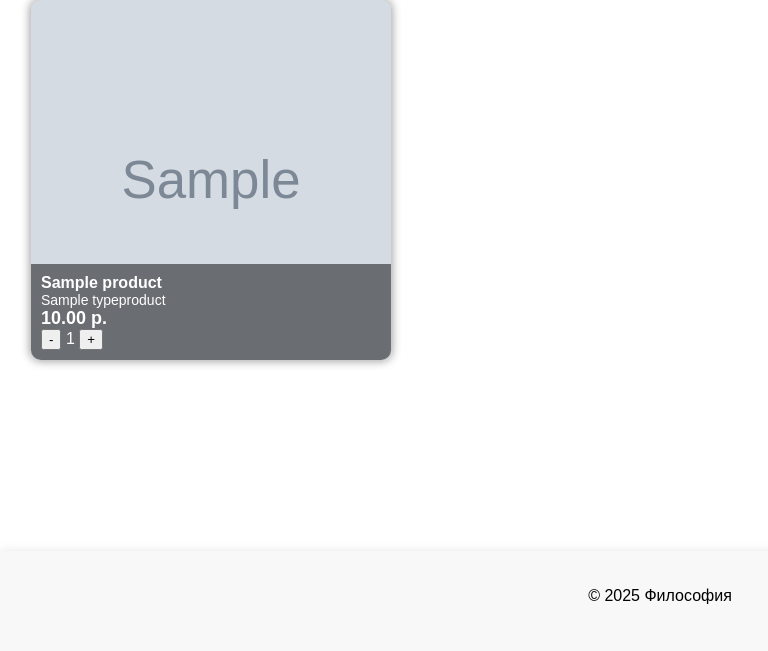
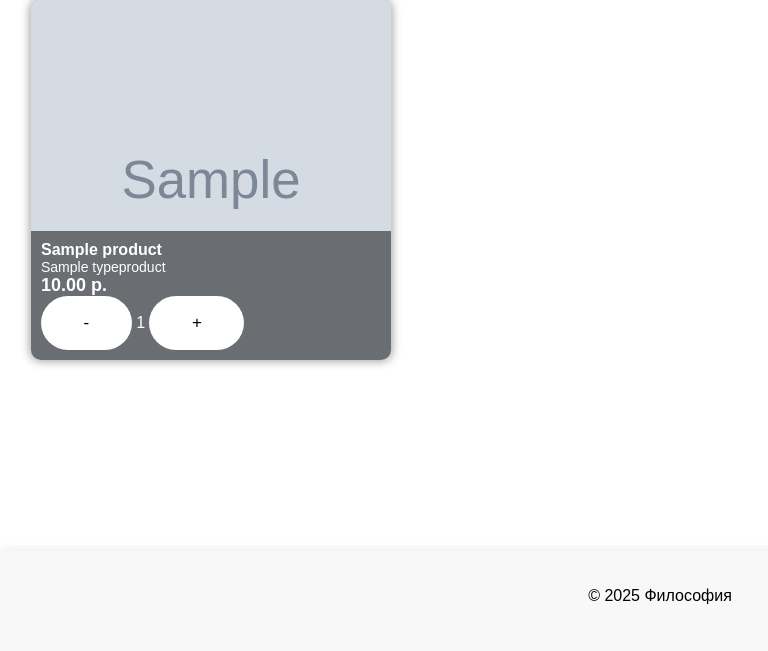
Before and after one commit to WoodyDoodle/candles_shop, a Django app: page /shop/ in a window 1280 px wide. Shown: the part 149-800 px from the top of the page, without its empty margins (0-768 px from the left). Run offline with Django 5.2, Linux system fonts and the light colour scheme; a user stored in the database is signed in; tables that the repository leaves empty hold one stand-in row (values such as "Sample post"); grey boxes marked "Sample" are stand-in pictures.

Commit message:
working at product-counter

```diff
--- a/api/views.py
+++ b/api/views.py
@@ -1,5 +1,6 @@
 import logging
 import json
+import traceback
 
 from django.contrib.auth.models import User
 from django.http import JsonResponse, HttpRequest
@@ -52,10 +53,10 @@ def add_product_to_cart(request:HttpRequest, customer:Customer, cart:Cart):
         body = json.loads(request.body)
         product_id = body['product_id']
         cart = Cart.objects.get_or_create(customer=customer)[0]
-        product = Product.objects.get(id=product_id)
+        product = Product.objects.filter(id=product_id).first()
         cart.products.add(product)
-
     except:
+        traceback.print_exc()
         products = Cart_Product.objects.filter(cart=cart)
         count_products = sum([product.count for product in products.all()])
         return JsonResponse({
@@ -79,7 +80,7 @@ def change_count_product_cart(request:HttpRequest, customer:Customer, cart:Cart)
     product = Product.objects.get(id=product_id)
     if not product:
         return JsonResponse({'success': False,
-                             'error': f'Товар c id {product_id} найден'})
+                             'error': f'Товар c id {product_id} не найден'})
 
     cart_product = Cart_Product.objects.filter(cart=cart,product=product_id).first()
     if not cart_product:
--- /dev/null
+++ b/static/css/counter.css
@@ -0,0 +1,48 @@
+.plus, .minus {
+    position: relative;
+    font-size: 17px;
+    text-transform: uppercase;
+    text-decoration: none;
+    padding: 1em 2.5em;
+    display: inline-block;
+    cursor: pointer;
+    border-radius: 6em;
+    transition: all 0.2s;
+    border: none;
+    font-family: inherit;
+    font-weight: 500;
+    color: black;
+    background-color: white;
+  }
+
+  .plus:hover, .minus:hover {
+    transform: translateY(-3px);
+    box-shadow: 0 10px 20px rgba(0, 0, 0, 0.2);
+  }
+
+  .plus:active, .minus:active {
+    transform: translateY(-1px);
+    box-shadow: 0 5px 10px rgba(0, 0, 0, 0.2);
+  }
+
+  .plus::after, .minus::after {
+    content: "";
+    display: inline-block;
+    height: 100%;
+    width: 100%;
+    border-radius: 100px;
+    position: absolute;
+    top: 0;
+    left: 0;
+    z-index: -1;
+    transition: all 0.4s;
+  }
+
+  .plus::after, .minus::after {
+    background-color: #fff;
+  }
+
+  .plus:hover::after, .minus:hover::after {
+    transform: scaleX(1.4) scaleY(1.6);
+    opacity: 0;
+  }
--- a/static/js/add_to_cart.js
+++ /dev/null
@@ -1,90 +0,0 @@
-fetch('../api/cart', {
-    method: 'GET',
-    headers: {
-        'Content-Type': 'application/json',
-        'X-CSRFToken': '{{ csrf_token }}',
-    },
-})
-.then(response => response.json())
-.then(data => {
-    document.querySelectorAll('.buy-button').forEach(button => {
-        const productId = button.dataset.productId;
-        product = data.data.find(item => item.product == productId);
-        if (product) {
-            button.outerHTML = `
-                <div class="counter">
-                    <button class="minus" data-product-id=${productId}>-</button>
-                    <span class="count">${product.count}</span>
-                    <button class="plus" data-product-id=${productId}>+</button>
-                </div>
-            `;
-        }
-    });
-});
-
-
-
-document.querySelectorAll('.buy-button').forEach(button => {
-    button.addEventListener('click', event => {
-        event.preventDefault();
-        const productId = event.target.dataset.productId;
-        fetch('../api/add-to-cart', {
-            method: 'POST',
-            headers: {
-                'Content-Type': 'application/json',
-                'X-CSRFToken': '{{ csrf_token }}',
-            },
-            body: JSON.stringify({ product_id: productId }),
-        })
-        .then(response => response.json())
-        .then(data => {
-            document.querySelector('.count_product_cart').textContent = data.cart_count;
-        });
-    });
-});
-
-
-
-document.addEventListener('DOMContentLoaded', function() {
-document.querySelectorAll('.minus, .plus').forEach(button => {
-    button.addEventListener('click', event => {
-        console.log('Button clicked');
-        const countElement = event.target.parentElement.querySelector('.count');
-        let count = parseInt(countElement.textContent);
-
-        if (event.target.classList.contains('minus')) {
-            count--;
-        } else {
-            count++;
-        }
-
-        countElement.textContent = count;
-
-        const dataProductId = event.target.getAttribute('data-product-id');
-
-        // Показываем колесико загрузки
-        // ...
-
-        // Отправляем POST-запрос
-        fetch('../api/change-count-product', {
-            method: 'POST',
-            headers: {
-                'Content-Type': 'application/json',
-                'X-CSRFToken': '{{ csrf_token }}',
-            },
-            body: JSON.stringify({
-                count: count,
-                product_id: dataProductId
-            }),
-        })
-        .then(response => response.json())
-        .then(data => {
-            console.log('Response:', 'nothing');
-            // Скрываем колесико загрузки
-            // ...
-        })
-        .catch((error) => {
-            console.error('Error:', error);
-        });
-    });
-})});
--- /dev/null
+++ b/static/js/shop.js
@@ -0,0 +1,117 @@
+fetch('../api/cart', {
+    method: 'GET',
+    headers: {
+        'Content-Type': 'application/json',
+        'X-CSRFToken': '{{ csrf_token }}',
+    },
+})
+.then(response => response.json())
+.then(data => {
+    document.querySelectorAll('.buy-button').forEach(button => {
+        const productId = button.dataset.productId;
+        let product = data.data.find(item => item.product == productId);
+        if (product) {
+            convertButtonToCounter(button, productId, product.count);
+        }
+    });
+});
+
+
+document.addEventListener('click', function(event) {
+    if (event.target.classList.contains('minus')) {
+        const counter = event.target.closest('.counter');
+        const count = parseInt(counter.querySelector('.count').textContent) - 1;
+        counter.querySelector('.count').textContent = count;
+        // ПОдождать 2 секунды перед отправкой запроса
+        setTimeout(() => {
+            newCount = parseInt(counter.querySelector('.count').textContent);
+            if (count === newCount) {
+                alert('Обновление');
+                updateProductCount(counter.dataset.productId, count);
+            } else {
+                alert('Обновление не прошло');
+            }
+        }, 2000);
+
+        if (count === 0) {
+            convertCounterToButton(counter, counter.dataset.productId);
+        }
+    };
+    if (event.target.classList.contains('plus')) {
+        const counter = event.target.closest('.counter');
+        const count = parseInt(counter.querySelector('.count').textContent) + 1;
+        counter.querySelector('.count').textContent = count;
+        setTimeout(() => {
+            newCount = parseInt(counter.querySelector('.count').textContent);
+            if (count === newCount) {
+                alert('Обновление');
+                updateProductCount(counter.dataset.productId, count);
+            } else {
+                alert('Обновление не прошло');
+            }
+        }, 2000);
+    };
+    if (event.target.classList.contains('buy-button')) {
+        event.preventDefault();
+        const productId = event.target.dataset.productId;
+        fetch('../api/add-to-cart', {
+            method: 'POST',
+            headers: {
+                'Content-Type': 'application/json',
+                'X-CSRFToken': '{{ csrf_token }}',
+            },
+            body: JSON.stringify({ product_id: productId }),
+        })
+        .then(response => response.json())
+        .then(data => {
+            // document.querySelector('.count_product_cart').textContent = data.cart_count;
+            if (data.success) {
+                convertButtonToCounter(event.target, productId, 1);
+            } else {
+                alert(data.error);
+            }
+        });
+    };
+});
+
+
+function convertButtonToCounter(element, productId, productCount) {
+    element.outerHTML = `
+                <div class="counter" data-product-id=${productId}>
+                    <button class="minus">-</button>
+                    <span class="count">${productCount}</span>
+                    <button class="plus">+</button>
+                </div>
+            `;
+}
+
+function convertCounterToButton(element, productId) {
+    element.outerHTML = `
+                <button class="buy-button" data-product-id=${productId}>Купить</button>
+            `;
+}
+
+
+function updateProductCount(productId, count) {
+    // Отправка запроса на сервер для обновления количества товара в корзине
+    fetch('../api/change-count-product', {
+        method: 'POST',
+        headers: {
+            'Content-Type': 'application/json',
+            'X-CSRFToken': '{{ csrf_token }}',
+        },
+        body: JSON.stringify({
+            count: count,
+            product_id: productId
+        }),
+    })
+    .then(response => response.json())
+    .then(data => {
+        if (data.error) {
+            alert(data.error);
+            return;
+        }
+        // document.querySelector('.count_product_cart').textContent = data.count_product;
+
+    });
+}
--- a/templates/html/base.html
+++ b/templates/html/base.html
@@ -4,7 +4,8 @@
 <head>
     <meta charset="UTF-8">
     <title>{% block title %}Магазин Философия{% endblock title %}</title>
-    <link rel="stylesheet" href="../static/css/styles.css">
+    <link rel="stylesheet" href="{% static 'css/styles.css' %}">
+    <link rel="stylesheet" href="{% static 'css/counter.css' %}">
 </head>
 <body>
     <header>
--- a/templates/html/shop.html
+++ b/templates/html/shop.html
@@ -14,7 +14,8 @@
             </div>
         </div>
         {% endfor %}
-        <script src="{% static 'js/add_to_cart.js' %}"></script>
+        <!-- <script src="{% static 'js/add_to_cart.js' %}"></script> -->
+        <script src="{% static 'js/shop.js' %}"></script>
     </div>
 </section>
 
```
